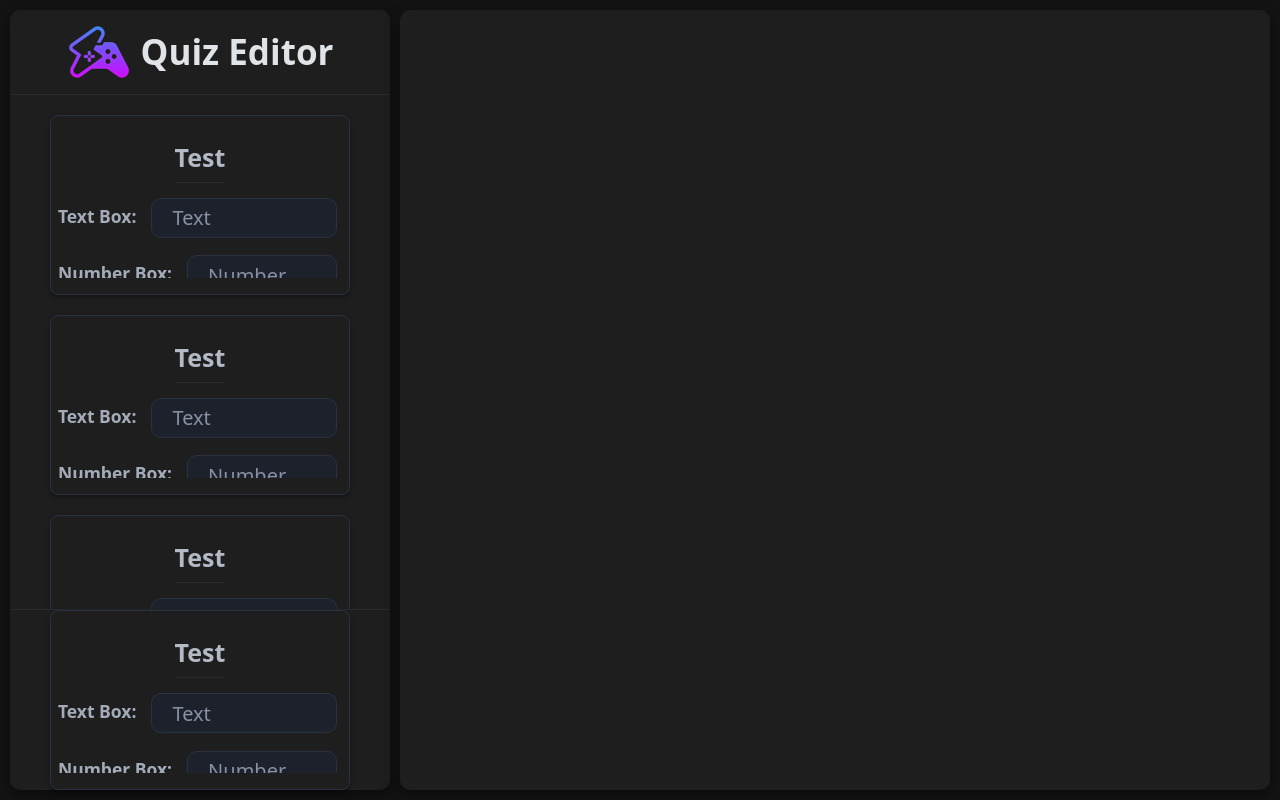
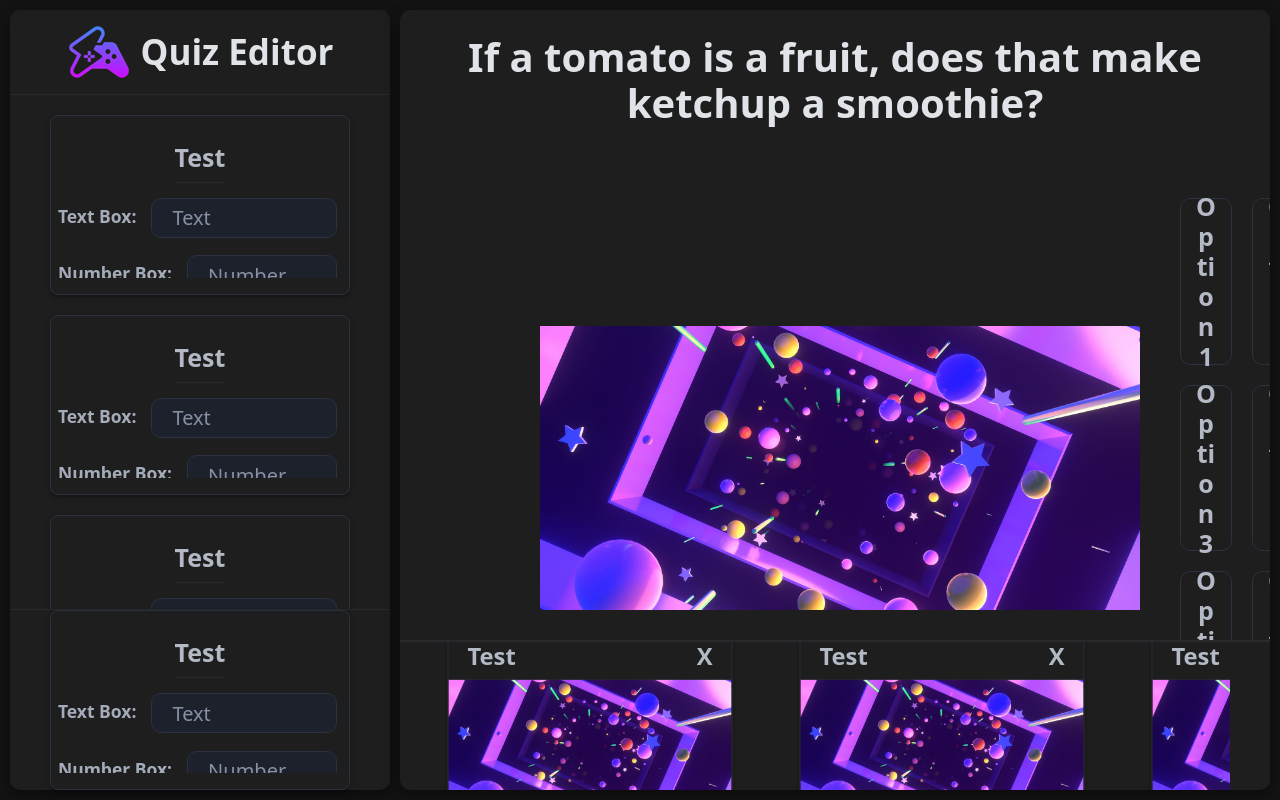
Before and after one commit to descreetStudios/Gamefier, a Nuxt app: page /quiz-editor in a window 1280 px wide. Built offline with nearby package versions, Linux system fonts and the light colour scheme; no server answers.

Commit message:
feat: add quiz editor slides and render template

```diff
--- a/assets/scss/_quiz-editor.scss
+++ b/assets/scss/_quiz-editor.scss
@@ -72,6 +72,9 @@ html {
     }
 
     .content {
+        display: flex;
+        flex-direction: column;
+
         width: calc((100vw - $sidebar-width) - 0.5rem);
         height: calc(100vh - 1rem);
         border-radius: 0.5rem;
@@ -79,9 +82,89 @@ html {
         box-shadow: 0 6px 15px var(--shadow);
 
         .render {
+            display: flex;
+            flex-direction: column;
+            flex: 1 1 auto;
+            overflow: hidden;
+            padding: 2rem;
+
+            &__question {
+                width: 100%;
+                height: 3rem;
+                max-height: 3rem;
+                text-align: center;
+                display: flex;
+                align-items: center;
+                justify-content: center;
+                font-size: 2rem;
+                font-weight: bold;
+            }
+
+            &__middle {
+                flex: 1;
+                display: flex;
+                justify-content: space-between;
+                align-items: center;
+                gap: 2rem;
+
+                &__image {
+                    width: 1020px;
+                    max-width: 30rem;
+                    margin-left: 5rem;
+                    height: auto;
+                    display: flex;
+                    justify-content: flex-start;
+                    align-items: center;
+                }
+
+                &__options {
+                    display: grid;
+                    grid-template-columns: repeat(2, 1fr);
+                    grid-auto-rows: minmax(3rem, auto);
+                    gap: 1rem;
+                    justify-content: flex-end;
+                    margin-right: 5rem;
+                    width: 50%;
+                    height: 80%;
+                    max-width: 20rem;
+
+                    &__option {
+                        background-color: var(--surface-light);
+                        border: 1px solid var(--border);
+                        border-radius: 0.5rem;
+                        padding: 0.75rem;
+                        display: flex;
+                        align-items: center;
+                        justify-content: center;
+                        text-align: center;
+                        word-break: break-word;
+
+                        &.is-last-odd {
+                            grid-column: 1 / span 2;
+                            justify-self: center;
+                        }
+                    }
+                }
+            }
         }
 
         .slides {
+            display: flex;
+            flex-direction: row;
+            justify-content: flex-start;
+            align-items: center;
+
+            height: 10.2rem;
+            overflow-x: auto;
+            overflow-y: hidden;
+            gap: 2.6rem;
+            margin-left: 2rem;
+            margin-right: 2rem;
+
+            > * {
+                flex: 0 0 auto;
+                scale: 0.95;
+            }
         }
     }
 }
--- a/assets/scss/_sidebar.scss
+++ b/assets/scss/_sidebar.scss
@@ -170,13 +170,6 @@
     pointer-events: auto;
 }
 
-img {
-    -webkit-user-drag: none;
-    -khtml-user-drag: none;
-    -moz-user-drag: none;
-    -o-user-drag: none;
-}
-
 a {
     text-decoration: none;
 }
--- a/components/app/card.vue
+++ b/components/app/card.vue
@@ -3,7 +3,10 @@
 		class="card"
 		@click="$emit('card-click')"
 	>
-		<img :src="imgSrc">
+		<img
+			:src="imgSrc"
+			@dragstart.prevent
+		>
 		<article class="subcard">
 			<slot>Quiz</slot>
 		</article>
@@ -56,11 +59,6 @@ defineEmits(["card-click"]);
 	object-fit: cover;
 	border-radius: 12px;
 	z-index: 0;
-
-	-webkit-user-drag: none;
-	-khtml-user-drag: none;
-	-moz-user-drag: none;
-	-o-user-drag: none;
 }
 
 .subcard {
@@ -78,7 +76,6 @@ defineEmits(["card-click"]);
 	justify-content: left;
 	align-items: center;
 	box-shadow: 0 2px 6px var(--shadow);
-
 }
 
 p {
--- a/components/app/dashboard/sidebar.vue
+++ b/components/app/dashboard/sidebar.vue
@@ -7,6 +7,7 @@
 					src="/images/logo/gamefier-logo-64px.png"
 					alt="GF"
 					class="logo-img"
+					@dragstart.prevent
 				>
 				<span class="logo-text">Gamefier</span>
 			</div>
--- /dev/null
+++ b/components/app/editor/slide-card-plus.vue
@@ -0,0 +1,39 @@
+<template>
+	<div class="slide-card-plus">
+		<img
+			src="/images/CardPlus.png"
+			@dragstart.prevent
+		>
+	</div>
+</template>
+
+<style lang="scss">
+.slide-card-plus {
+    display: flex;
+    justify-content: center;
+    align-items: center;
+    overflow: hidden;
+
+    background-color: var(--surface);
+    border-radius: 8px;
+    box-shadow: 0 2px 4px var(--shadow);
+    border: 1px solid var(--border);
+
+    width: 300px;
+    min-width: 300px;
+    height: 180px;
+    overflow: hidden;
+
+    transition: transform 0.25s ease, box-shadow 0.25s ease;
+
+    &:hover {
+        cursor: pointer;
+        transform: scale(1.03) translateY(-2px);
+        box-shadow: 0 12px 24px rgba(0, 0, 0, 0.25);
+    }
+
+    >img {
+        transform: translateY(10px);
+    }
+}
+</style>
--- /dev/null
+++ b/components/app/editor/slide-card.vue
@@ -0,0 +1,84 @@
+<template>
+	<div class="slide-card">
+		<div class="slide-title-section-wrapper">
+			<div class="slide-title-wrapper">
+				<slot name="slide-title" />
+				<h4 class="x">
+					X
+				</h4>
+			</div>
+			<div class="separator" />
+		</div>
+
+		<div class="slide-content-wrapper">
+			<slot name="slide-content" />
+		</div>
+	</div>
+</template>
+
+<style lang="scss">
+.slide-card {
+    display: flex;
+    flex-direction: column;
+
+    background-color: var(--surface);
+    border-radius: 8px;
+    box-shadow: 0 2px 4px var(--shadow);
+    border: 1px solid var(--border);
+
+    width: 300px;
+    min-width: 300px;
+    height: 180px;
+    overflow: hidden;
+
+    transition: transform 0.25s ease, box-shadow 0.25s ease;
+
+    &:hover {
+        cursor: pointer;
+        transform: scale(1.03) translateY(-2px);
+        box-shadow: 0 12px 24px rgba(0, 0, 0, 0.25);
+    }
+
+    .slide-title-section-wrapper {
+        display: flex;
+        flex-direction: column;
+        text-align: center;
+
+        .slide-title-wrapper {
+            display: flex;
+            justify-content: space-between;
+            padding-top: 0.5rem;
+            padding-bottom: 0.5rem;
+            margin: 0;
+            margin-right: 1rem;
+            margin-left: 1rem;
+            font-size: 1.25rem;
+
+            .slide-title {
+                justify-self: center;
+            }
+
+            .x {
+                justify-self: flex-end;
+            }
+        }
+
+        .separator {
+            background-color: var(--inv-secondary-text);
+            width: 100%;
+            height: 1px;
+        }
+    }
+
+    .slide-content-wrapper {
+        display: flex;
+        justify-content: center;
+        align-items: center;
+        width: 100%;
+    }
+}
+
+h4 {
+    margin: 0;
+}
+</style>
--- a/components/app/nav-bar.vue
+++ b/components/app/nav-bar.vue
@@ -11,6 +11,7 @@
 						src="/images/logo/gamefier-logo-64px.png"
 						alt="GF"
 						class="logo-img"
+						@dragstart.prevent
 					>
 					<strong class="logo-text">Gamefier</strong>
 				</NuxtLink>
@@ -74,7 +75,10 @@
 						class="user-img"
 						@click="onUserClick"
 					>
-						<img :src="userIcon">
+						<img
+							:src="userIcon"
+							@dragstart.prevent
+						>
 						<h4>{{ $userStore.displayName }}</h4>
 					</div>
 					<div
--- a/pages/quiz-editor.vue
+++ b/pages/quiz-editor.vue
@@ -255,8 +255,158 @@
 		</div>
 
 		<div class="content">
-			<div class="render" />
-			<div class="slides" />
+			<div class="render">
+				<h2 class="render__question">
+					If a tomato is a fruit, does that make ketchup a smoothie?
+				</h2>
+				<div class="render__middle">
+					<img
+						class="render__middle__image"
+						src="/images/Background.png"
+						@dragstart.prevent
+					>
+					<div
+						class="render__middle__options"
+					>
+						<div class="render__middle__options__option">
+							<div class="render__middle__options__option__cardbg">
+								<div class="render__middle__options__option__cardbg__card">
+									<h4 class="render__middle__options__option__cardbg__card__text">
+										Option1
+									</h4>
+								</div>
+							</div>
+						</div>
+						<div class="render__middle__options__option">
+							<div class="render__middle__options__option__cardbg">
+								<div class="render__middle__options__option__cardbg__card">
+									<h4 class="render__middle__options__option__cardbg__card__text">
+										Option2
+									</h4>
+								</div>
+							</div>
+						</div>
+						<div class="render__middle__options__option">
+							<div class="render__middle__options__option__cardbg">
+								<div class="render__middle__options__option__cardbg__card">
+									<h4 class="render__middle__options__option__cardbg__card__text">
+										Option3
+									</h4>
+								</div>
+							</div>
+						</div>
+						<div class="render__middle__options__option">
+							<div class="render__middle__options__option__cardbg">
+								<div class="render__middle__options__option__cardbg__card">
+									<h4 class="render__middle__options__option__cardbg__card__text">
+										Option4
+									</h4>
+								</div>
+							</div>
+						</div>
+						<div class="render__middle__options__option">
+							<div class="render__middle__options__option__cardbg">
+								<div class="render__middle__options__option__cardbg__card">
+									<h4 class="render__middle__options__option__cardbg__card__text">
+										Option5
+									</h4>
+								</div>
+							</div>
+						</div>
+						<div class="render__middle__options__option">
+							<div class="render__middle__options__option__cardbg">
+								<div class="render__middle__options__option__cardbg__card">
+									<h4 class="render__middle__options__option__cardbg__card__text">
+										Option6
+									</h4>
+								</div>
+							</div>
+						</div>
+					</div>
+				</div>
+			</div>
+			<div class="separator" />
+			<div class="slides">
+				<app-editor-slide-card>
+					<template #slide-title>
+						<h4>Test</h4>
+					</template>
+					<template #slide-content>
+						<img
+							src="/images/Background.png"
+							@dragstart.prevent
+						>
+					</template>
+				</app-editor-slide-card>
+				<app-editor-slide-card>
+					<template #slide-title>
+						<h4>Test</h4>
+					</template>
+					<template #slide-content>
+						<img
+							src="/images/Background.png"
+							@dragstart.prevent
+						>
+					</template>
+				</app-editor-slide-card>
+				<app-editor-slide-card>
+					<template #slide-title>
+						<h4>Test</h4>
+					</template>
+					<template #slide-content>
+						<img
+							src="/images/Background.png"
+							@dragstart.prevent
+						>
+					</template>
+				</app-editor-slide-card>
+				<app-editor-slide-card>
+					<template #slide-title>
+						<h4>Test</h4>
+					</template>
+					<template #slide-content>
+						<img
+							src="/images/Background.png"
+							@dragstart.prevent
+						>
+					</template>
+				</app-editor-slide-card>
+				<app-editor-slide-card>
+					<template #slide-title>
+						<h4>Test</h4>
+					</template>
+					<template #slide-content>
+						<img
+							src="/images/Background.png"
+							@dragstart.prevent
+						>
+					</template>
+				</app-editor-slide-card>
+				<app-editor-slide-card>
+					<template #slide-title>
+						<h4>Test</h4>
+					</template>
+					<template #slide-content>
+						<img
+							src="/images/Background.png"
+							@dragstart.prevent
+						>
+					</template>
+				</app-editor-slide-card>
+				<app-editor-slide-card>
+					<template #slide-title>
+						<h4>Test</h4>
+					</template>
+					<template #slide-content>
+						<img
+							src="/images/Background.png"
+							@dragstart.prevent
+						>
+					</template>
+				</app-editor-slide-card>
+
+				<app-editor-slide-card-plus />
+			</div>
 		</div>
 	</div>
 </template>
```
Also changed, not shown: assets/scss/_nav-bar.scss (+3 -14 lines).
